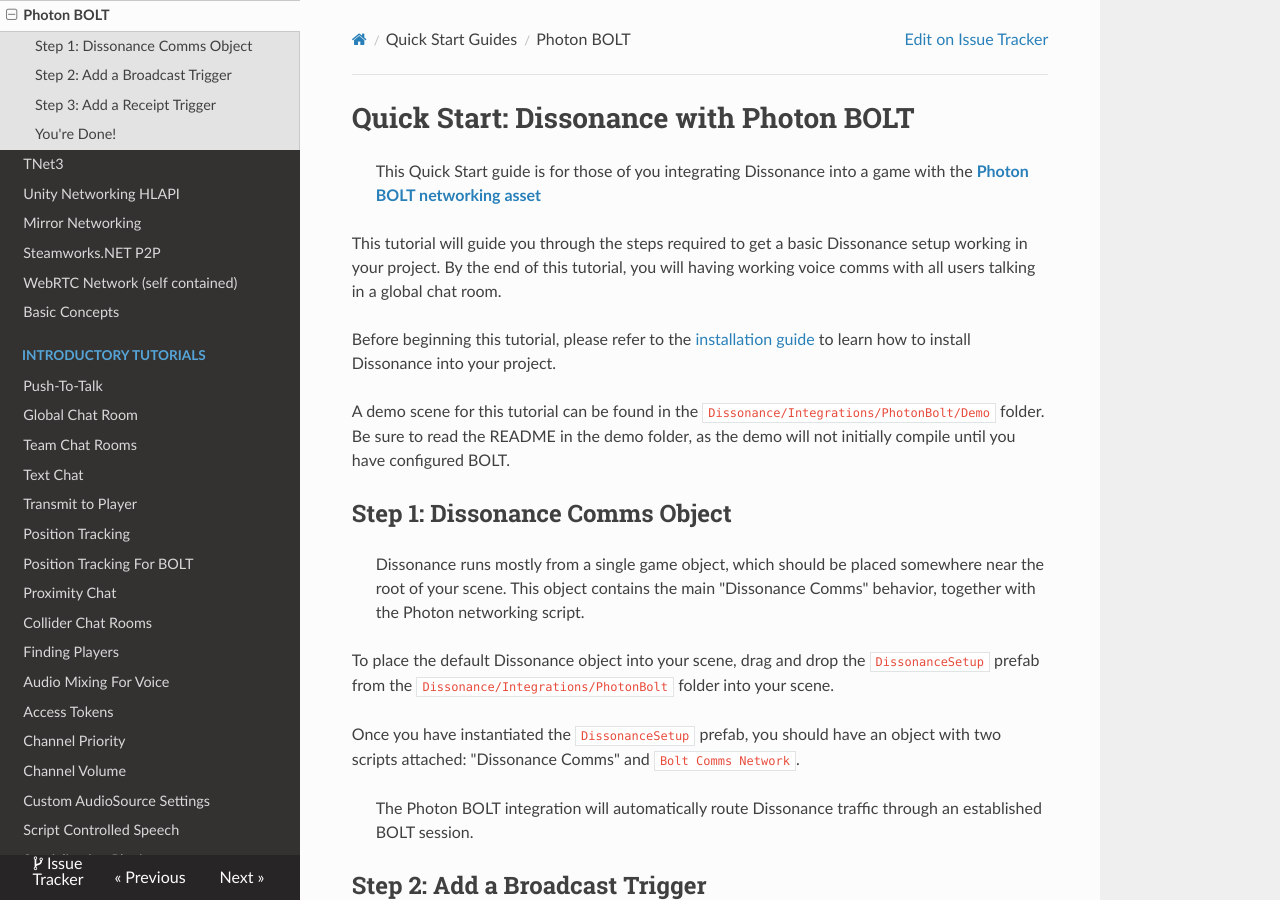
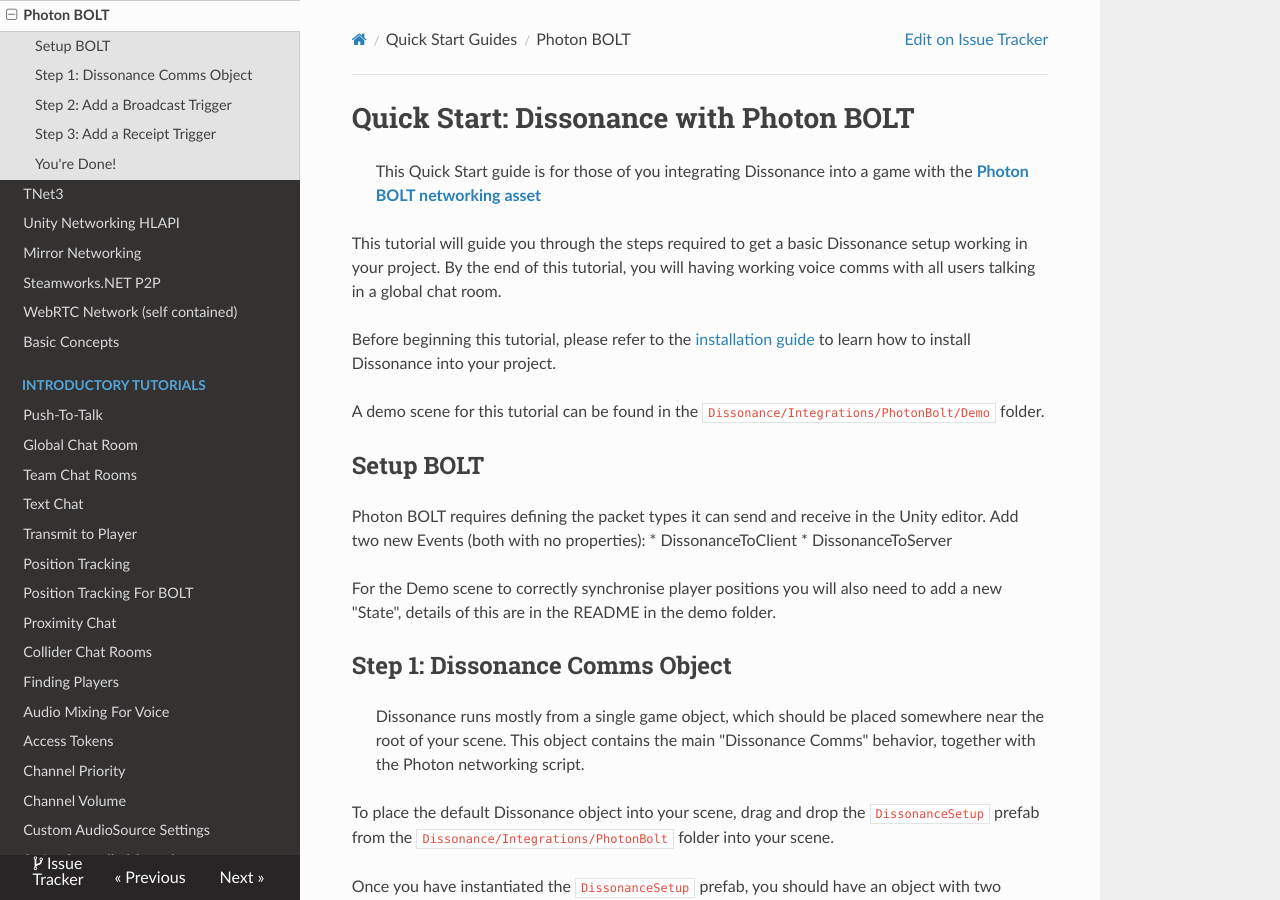
Before and after one commit to Placeholder-Software/Dissonance, an MkDocs documentation site: the page built from docs/Basics/Quick-Start-Photon-Bolt.md, in a window 1280 px wide and 900 px high. Built offline with MkDocs 1.6.1, drawn with Linux system fonts in a browser that asks for light colours; old or Windows-style settings are respelled for this version of MkDocs.

Commit message:
Updated bolt start docs

```diff
--- a/docs/Basics/Quick-Start-Photon-Bolt.md
+++ b/docs/Basics/Quick-Start-Photon-Bolt.md
@@ -6,7 +6,15 @@
 
 Before beginning this tutorial, please refer to the [installation guide](Getting-Started.md) to learn how to install Dissonance into your project.
 
-A demo scene for this tutorial can be found in the `Dissonance/Integrations/PhotonBolt/Demo` folder. Be sure to read the README in the demo folder, as the demo will not initially compile until you have configured BOLT.
+A demo scene for this tutorial can be found in the `Dissonance/Integrations/PhotonBolt/Demo` folder.
+
+## Setup BOLT
+
+Photon BOLT requires defining the packet types it can send and receive in the Unity editor. Add two new Events (both with no properties):
+ * DissonanceToClient
+ * DissonanceToServer
+
+For the Demo scene to correctly synchronise player positions you will also need to add a new "State", details of this are in the README in the demo folder.
 
 ## Step 1: Dissonance Comms Object
 
```
